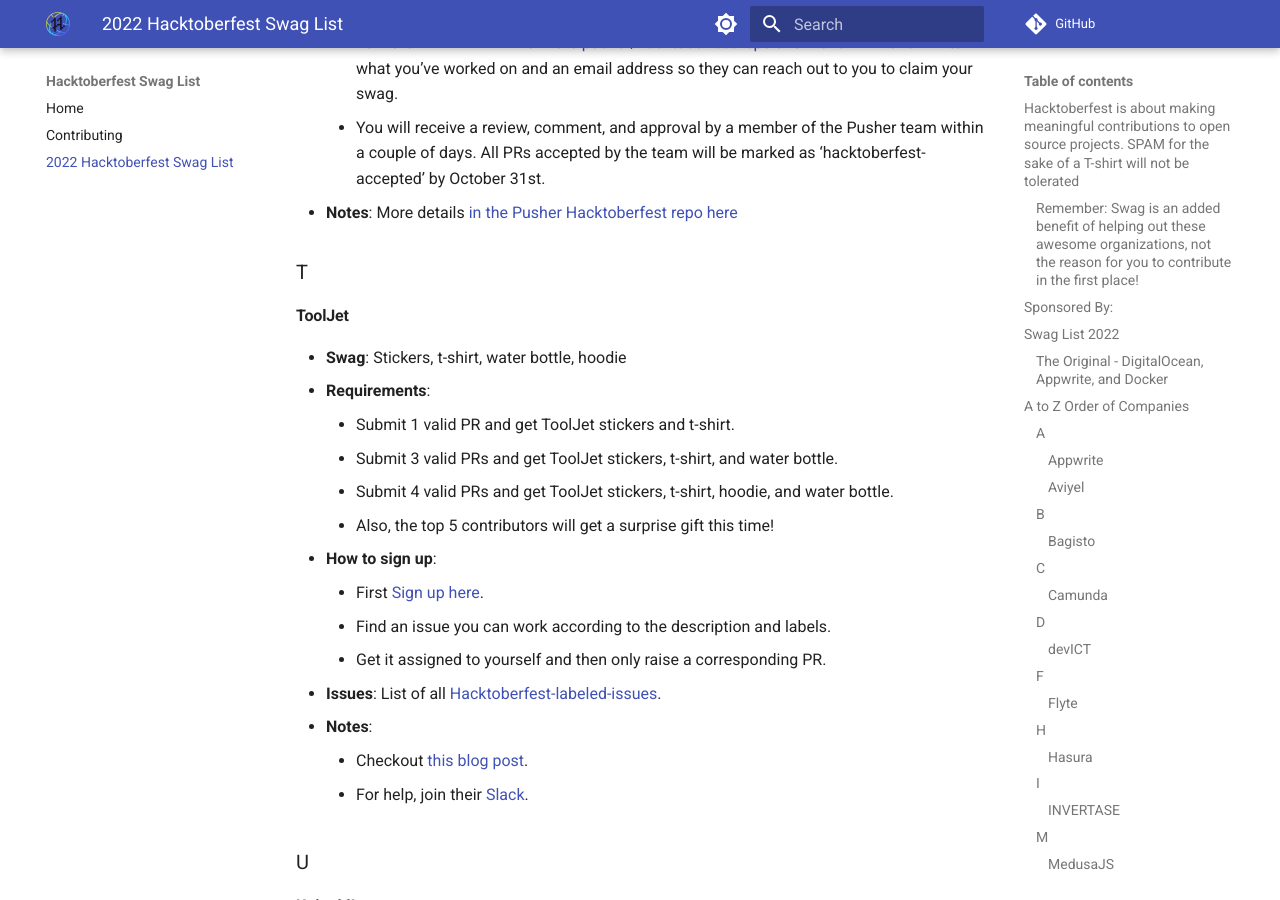
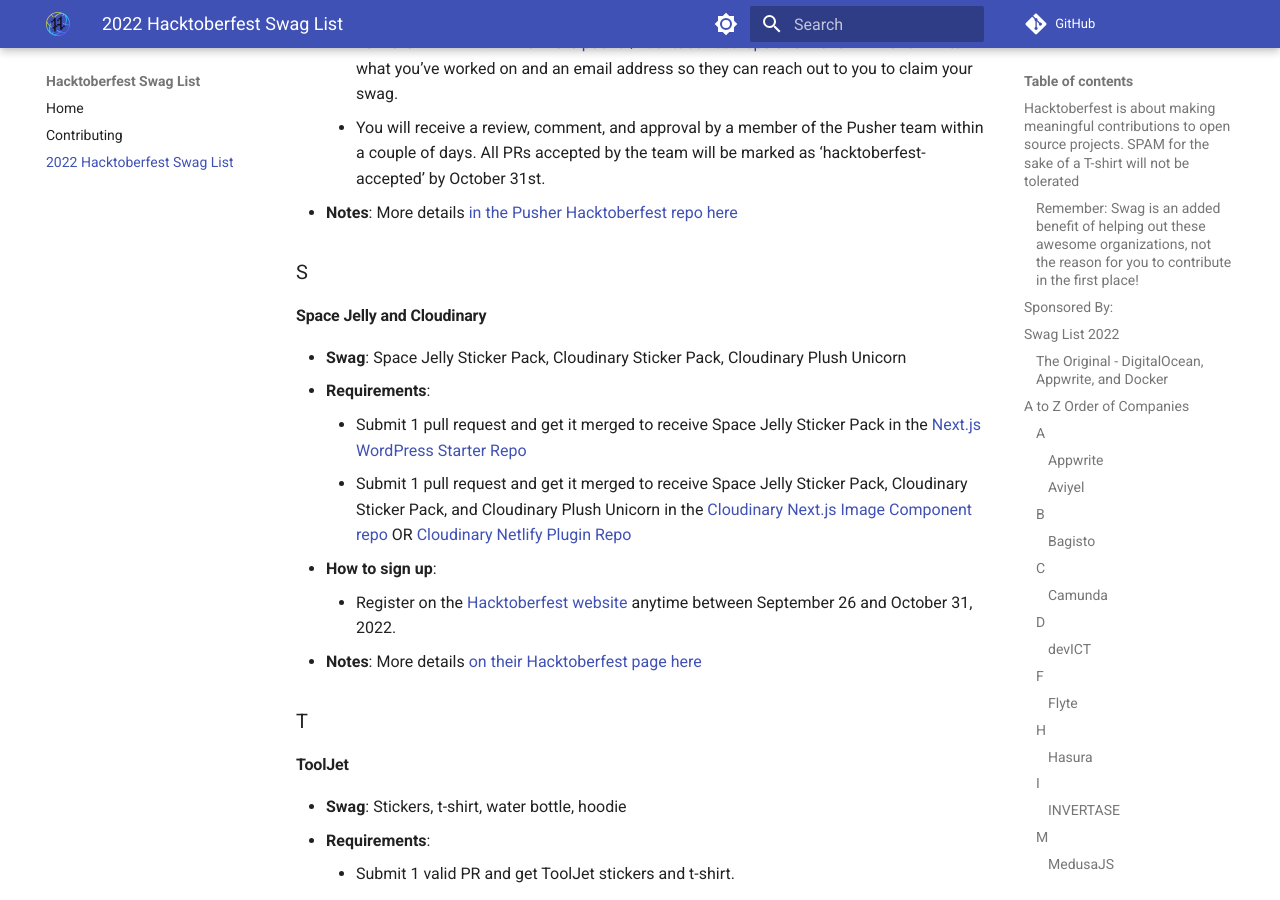
Before and after one commit to crweiner/hacktoberfest-swag-list, an MkDocs documentation site: the page built from docs/list.md, in a window 1280 px wide and 900 px high, scrolled down 8463 px. Built offline with MkDocs 1.6.1 and Material for MkDocs 9.7.7, drawn with Linux system fonts in a browser that asks for light colours; comment, search, counter and statistics services are not loaded.

Commit message:
Update list.md
Added Space Jelly and Cloudinary to 2022 list

```diff
--- a/docs/list.md
+++ b/docs/list.md
@@ -231,6 +231,18 @@
     - You will receive a review, comment, and approval by a member of the Pusher team within a couple of days. All PRs accepted by the team will be marked as ‘hacktoberfest-accepted’ by October 31st.
 - **Notes**: More details [in the Pusher Hacktoberfest repo here](https://github.com/pusher/hacktoberfest/blob/main/README.md){:target="\_blank"}
 
+### S
+
+#### **Space Jelly and Cloudinary**
+
+- **Swag**: Space Jelly Sticker Pack, Cloudinary Sticker Pack, Cloudinary Plush Unicorn
+- **Requirements**:
+    - Submit 1 pull request and get it merged to receive Space Jelly Sticker Pack in the [Next.js WordPress Starter Repo](https://github.com/colbyfayock/next-wordpress-starter){:target="\_blank"}
+    - Submit 1 pull request and get it merged to receive Space Jelly Sticker Pack, Cloudinary Sticker Pack, and Cloudinary Plush Unicorn in the [Cloudinary Next.js Image Component repo](https://github.com/colbyfayock/next-cloudinary){:target="\_blank"} OR [Cloudinary Netlify Plugin Repo](https://github.com/colbyfayock/netlify-plugin-cloudinary){:target="\_blank"}
+- **How to sign up**:
+    - Register on the [Hacktoberfest website](https://hacktoberfest.com/){:target="\_blank"} anytime between September 26 and October 31, 2022.
+- **Notes**: More details [on their Hacktoberfest page here](https://spacejelly.dev/hacktoberfest/){:target="\_blank"}
+
 ### T
 
 #### **ToolJet**
```
